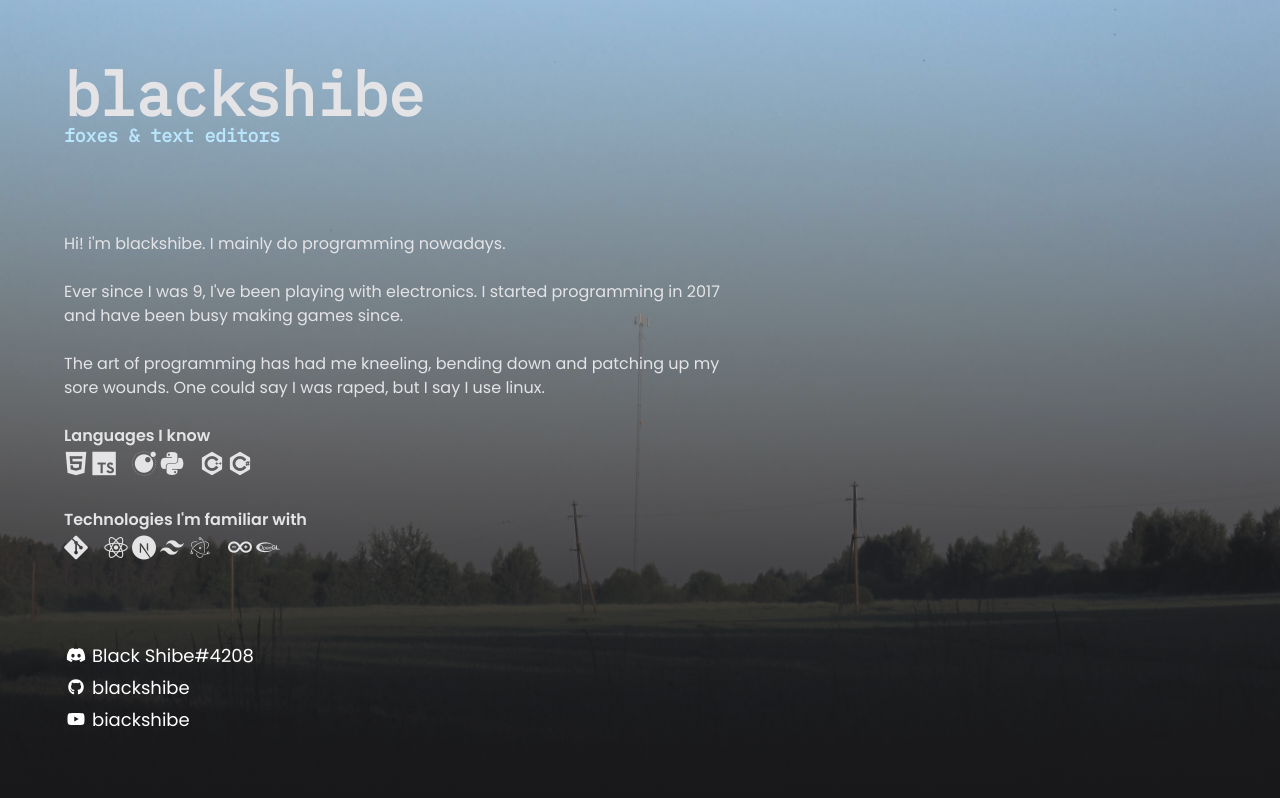
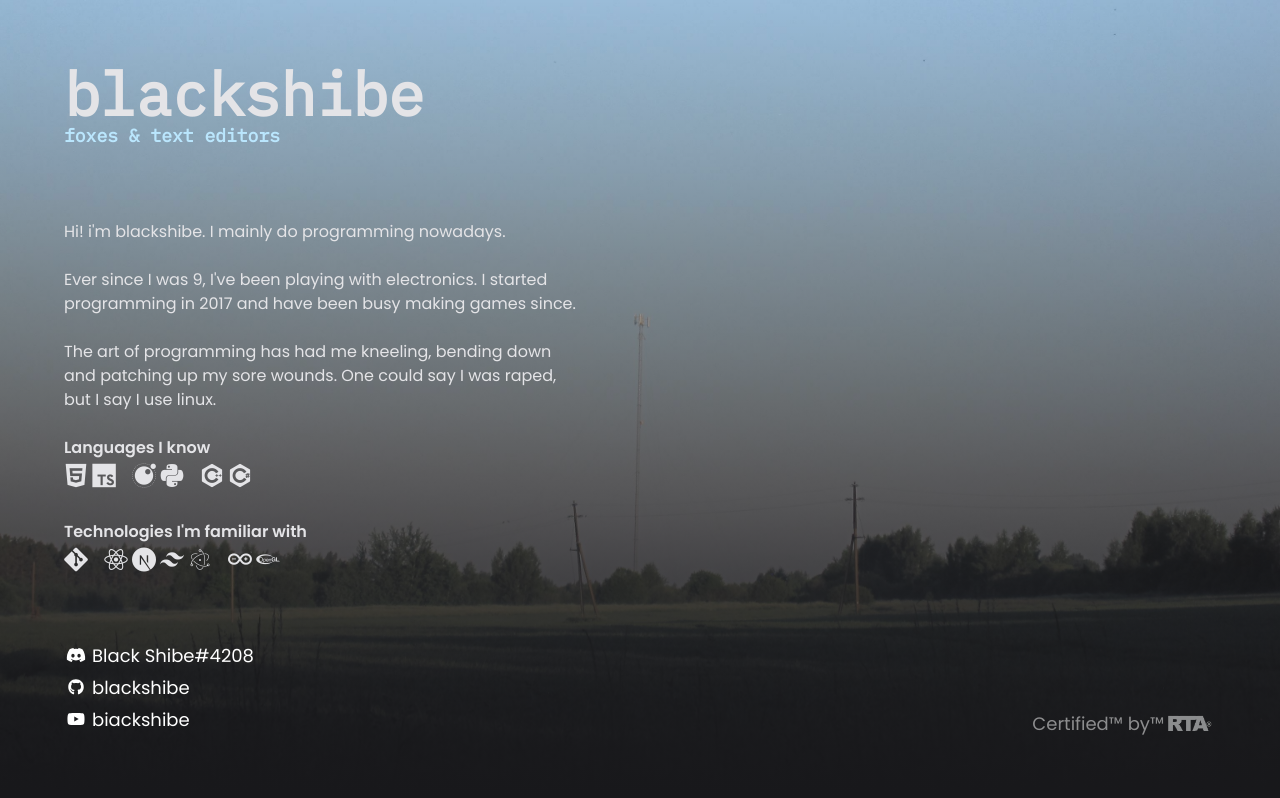
Before and after one commit to blackshibe/blackshibe.github.io, a React (Create React App) app: page / in a window 1280 px wide. Shown: the top 798 px of the page. Built offline with nearby package versions, Linux system fonts and the light colour scheme.

Commit message:
RTA certification

```diff
--- a/public/index.html
+++ b/public/index.html
@@ -13,6 +13,8 @@
 		<meta property="og:image" content="/fox.webp" />
 		<meta name="theme-color" content="#808080" />
 
+		<meta name="RATING" content="RTA-5042-1996-1400-1577-RTA" />
+
 		<link rel="stylesheet" href="https://cdn.jsdelivr.net/gh/devicons/devicon@latest/devicon.min.css" />
 
 		<title>blackshibe</title>
--- a/src/Site.tsx
+++ b/src/Site.tsx
@@ -61,7 +61,7 @@ function Site() {
 			style={{ backgroundImage: `url("${banners[banner]}")` }}
 			className="font-sans leading-6 font-poppins text-left text-lg bg-image underline-offset-4"
 		>
-			<div className="from-zinc-900 bg-gradient-to-t">
+			<div className="from-zinc-900 bg-gradient-to-t flex justify-between flex-row">
 				<div className="card-width flex justify-between flex-col h-screen p-8 md:p-16 text-zinc-200">
 					<div>
 						<h1 className="text-4xl md:text-6xl font-bold font-ibm-mono">blackshibe</h1>
@@ -119,6 +119,9 @@ function Site() {
 						<SocialIcon link="https://github.com/blackshibe" icon={faGithub} text="blackshibe" />
 						<SocialIcon link="https://youtube.com/@biackshibe" icon={faYoutube} text="biackshibe" />
 					</div>
+				</div>
+				<div className="card-width flex justify-end items-end text-white p-16 invisible md:visible opacity-50">
+					Certified™ by™<img src="RTA.png" alt="RTA certification" width={"48px"} className={"mr-1 mb-1"}/>
 				</div>
 			</div>
 			{/* 2nd page */}
--- a/src/index.css
+++ b/src/index.css
@@ -33,7 +33,6 @@ body {
 	z-index: -1;
 	background-position: center;
 	background-size: cover;
-	width: 100vw;
 	height: 100vh;
 }
 
```
Also changed, not shown: public/RTA.png (added), 1 other file (tests, documents, lock files or other folders).
